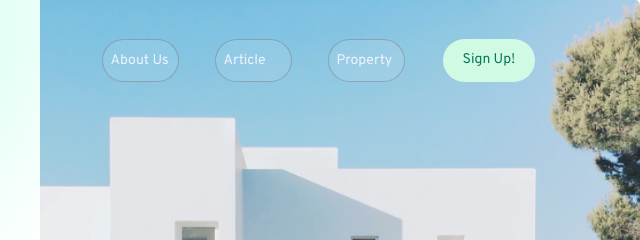
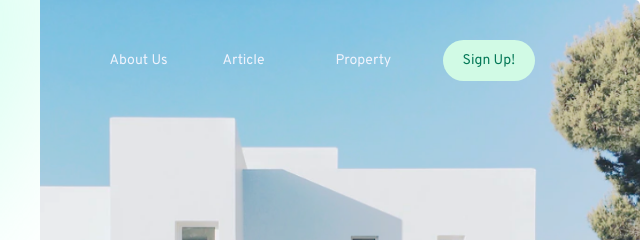
Before and after one commit to siskawiwaha/WelcomeHounter, a plain HTML site: page hounter-html/hounter.html in a window 1280 px wide. Shown: the top 240 px of the page, 640-1280 px from the left. Drawn offline with nearby package versions, Linux system fonts and the light colour scheme.

Commit message:
WelcomeHounter

```diff
--- a/css/hounter.css
+++ b/css/hounter.css
@@ -9,8 +9,7 @@
     display: flex;
     align-items: flex-start;
     padding: 10px 22px;
-    background: rgba(255, 255, 255, 0.1);
-    border: 1px solid rgba(105, 72, 72, 0.3);
+
     box-sizing: border-box;
     border-radius: 32px;
     flex: none;
```
